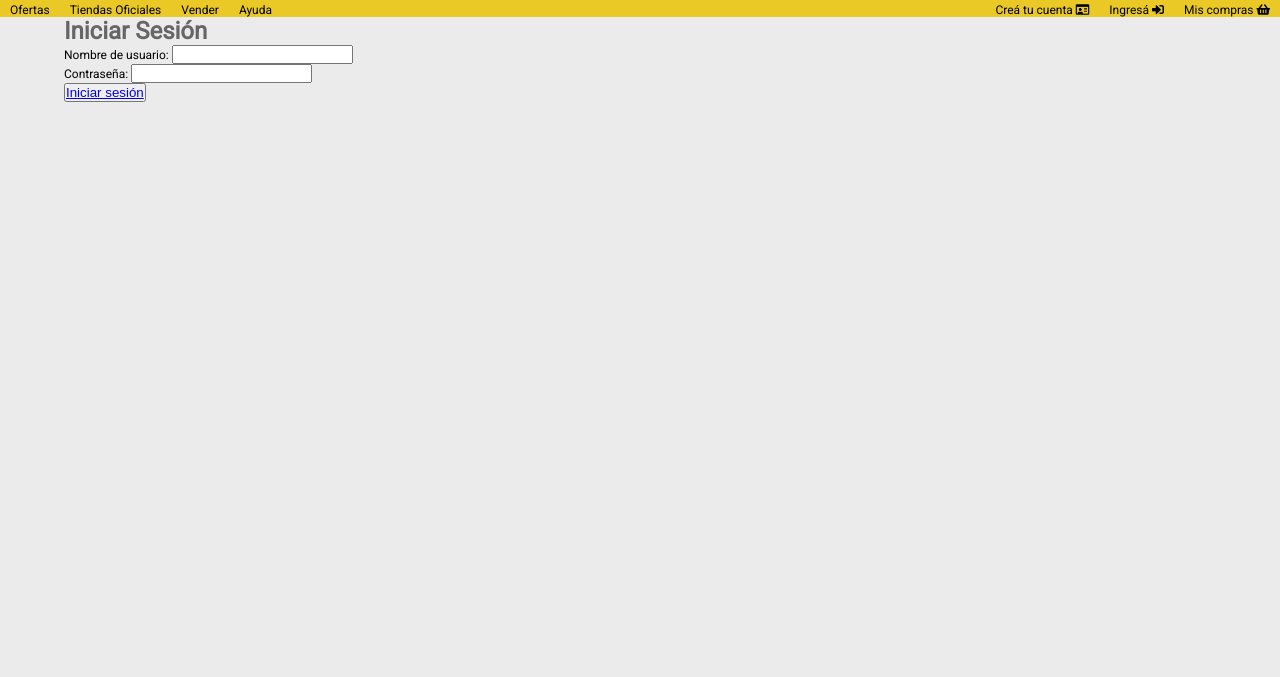
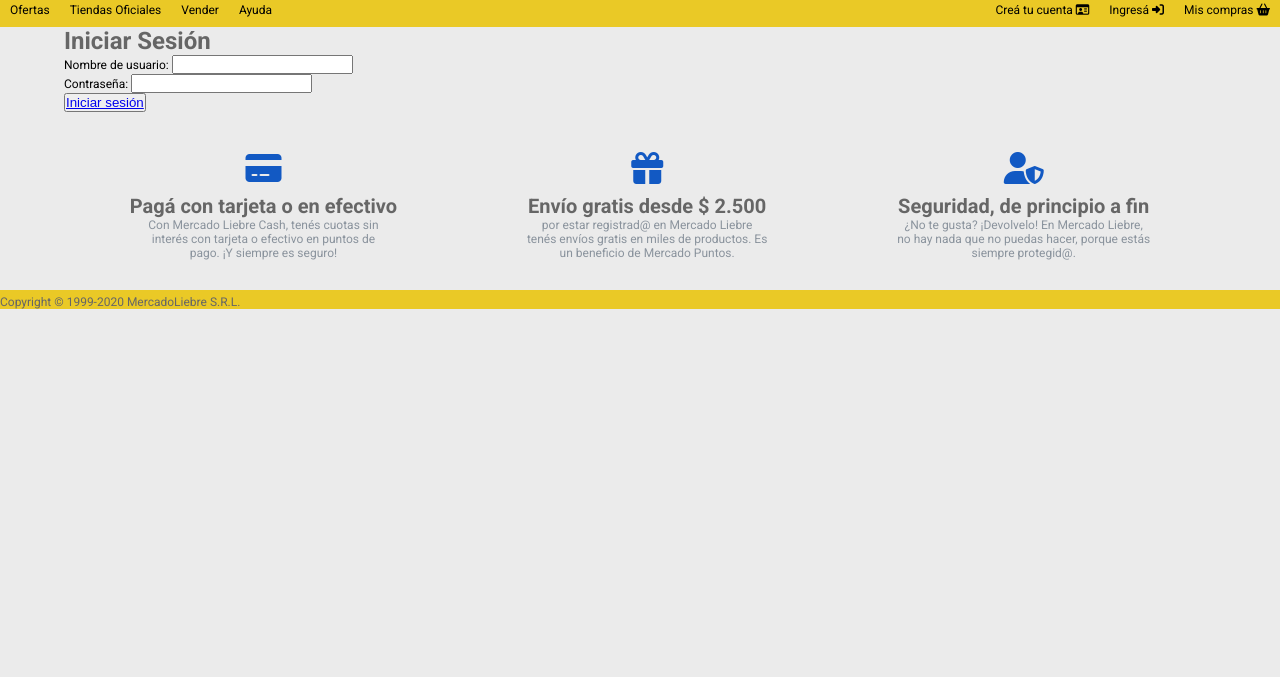
Before and after one commit to moreeledesma/MercadoLiebre0, a website: page views/login.html in a window 1280 px wide. Shown: the part 123-800 px from the top of the page. Drawn offline with Linux system fonts and the light colour scheme; files that its build step writes are made by us from their sources; files whose address does not match are found by name.

Commit message:
Modificaciones

```diff
--- a/app.js
+++ b/app.js
@@ -2,6 +2,7 @@
 const path = require("path");
 const app = express();
 const publicPath = path.resolve("public");
+//Seleccion de la varaibale de entorno
 const PORT = process.env.PORT || 3000;
 app.use(express.static(publicPath));
 
--- a/public/css/styles.css
+++ b/public/css/styles.css
@@ -92,6 +92,7 @@
 .navbar {
     /* border: red dotted 3px; */
     display: none;
+    padding-bottom: 10px;
 }
 
 div.burger-menu {
@@ -130,8 +131,13 @@
     color: #666;
 }
 
+.description:hover {
+    opacity: 1;
+}
+
 .description {
     display: none;
+    opacity: 0;
 }
 
 section.banner img {
@@ -195,10 +201,15 @@
     position: absolute;
     right: 20px;
     top: -15px;
+
 }
 
 .product-desc-box {
     position: relative;
+}
+
+.product-delivery-icon {
+    border: rebeccapurple 2px dotted;
 }
 
 footer .icon{
@@ -221,18 +232,24 @@
     font-size: 12px;
     color: #8a939d;
     text-align: center;
+    padding-bottom: 20px;
 }
 
-footer .copyrigth{
+footer .copyrigth {
     text-align: left;
-    color:  #666;
-    padding-top: 30px;
+    color: #666;
+    padding-top: 5px;
+    background-color: #EAC926;
 }
 
 /* FORMULARIO */
 
 .create-form {
+    width: 80%;
+    align-items: center;
+    border-radius: 20px;
     padding: 20px 15px;
+    background-color: #8a939d;
 }
 
 .control-form{
@@ -256,6 +273,7 @@
     font-size: 20px;
     color: #ebebeb ;
 }
+
 
  /* Media queries para mobile */
 @media (min-width: 361px) {
@@ -358,9 +376,12 @@
     }
 
     section article{
-
         display: flex;
         width: 23%;
+    }
+
+    .w-30p{
+        width: 40%;
     }
 
     .products{
@@ -369,5 +390,10 @@
         justify-content: space-around;
     }
 
-
+    .container-footer{
+        display: flex;
+        justify-content: space-evenly;
+        align-items: center;
+        padding-bottom: 10px
+    }
 }
--- a/views/login.html
+++ b/views/login.html
@@ -1,13 +1,18 @@
 <!DOCTYPE html>
-<html>
+<htm lang="en">
+
     <head>
-        <meta charset="UTF-8">
-        <title>Bienvenidxs a MercadoLiebre</title>
-        <meta name="viewport" content="width=device-width, initial-scale=1.0">
-        <link href="https://fonts.googleapis.com/css2?family=Roboto&display=swap" rel="stylesheet">
-        <link rel="stylesheet" href="https://cdnjs.cloudflare.com/ajax/libs/font-awesome/5.11.2/css/all.min.css">
-        <link rel="stylesheet" href="css/styles.css">
+        <meta charset="utf-8" />
+        <meta name="viewport" content="width=device-width, initial-scale=1.0" />
+        <link rel="stylesheet" href="/css/styles.css" />
+        <link rel="preconnect" href="https://fonts.googleapis.com" />
+        <link rel="preconnect" href="https://fonts.gstatic.com" crossorigin />
+        <link href="https://fonts.googleapis.com/css2?family=Roboto:wght@300;400;500;700&display=swap"
+            rel="stylesheet" />
+        <link href="https://cdnjs.cloudflare.com/ajax/libs/font-awesome/6.4.2/css/all.min.css" rel="stylesheet" />
+        <title>Bienvenidxs a Mercado Liebre</title>
     </head>
+
     <body>
         <header>
             <div class="main-header">
@@ -58,7 +63,37 @@
         </form>
         </main>
         <footer>
-
+            <section class="container-footer">
+                <div>
+                    <i class="fa-solid fa-credit-card icon"></i>
+                    <h3 class="text-footer">Pagá con tarjeta o en efectivo</h3>
+                    <div class="paragraph-footer">
+                        <p> Con Mercado Liebre Cash, tenés cuotas sin </p>
+                        <p> interés con tarjeta o efectivo en puntos de </p>
+                        <p> pago. ¡Y siempre es seguro! </p>
+                    </div>
+                </div>
+                <div>
+                    <i class="fa-solid fa-gift icon"></i>
+                    <h3 class="text-footer">Envío gratis desde $ 2.500</h3>
+                    <div class="paragraph-footer">
+                        <p> por estar registrad@ en Mercado Liebre </p>
+                        <p> tenés envíos gratis en miles de productos. Es </p>
+                        <p> un beneficio de Mercado Puntos.</p>
+                    </div>
+                </div>
+                <div>
+                    <i class="fa-solid fa-user-shield icon"></i>
+                    <h3 class="text-footer">Seguridad, de principio a fin</h3>
+                    <div class="paragraph-footer">
+                        <p> ¿No te gusta? ¡Devolvelo! En Mercado Liebre,</p>
+                        <p>no hay nada que no puedas hacer, porque estás</p>
+                        <p>siempre protegid@.</p>
+                    </div>
+                </div>
+            </section>
+            <p class="copyrigth">Copyright © 1999-2020 MercadoLiebre S.R.L.</p>
         </footer>
     </body>
-</html>
+
+    </html>
```
Also changed, not shown: views/home.html (+2 -2 lines), views/register.html (+7 -4 lines).
